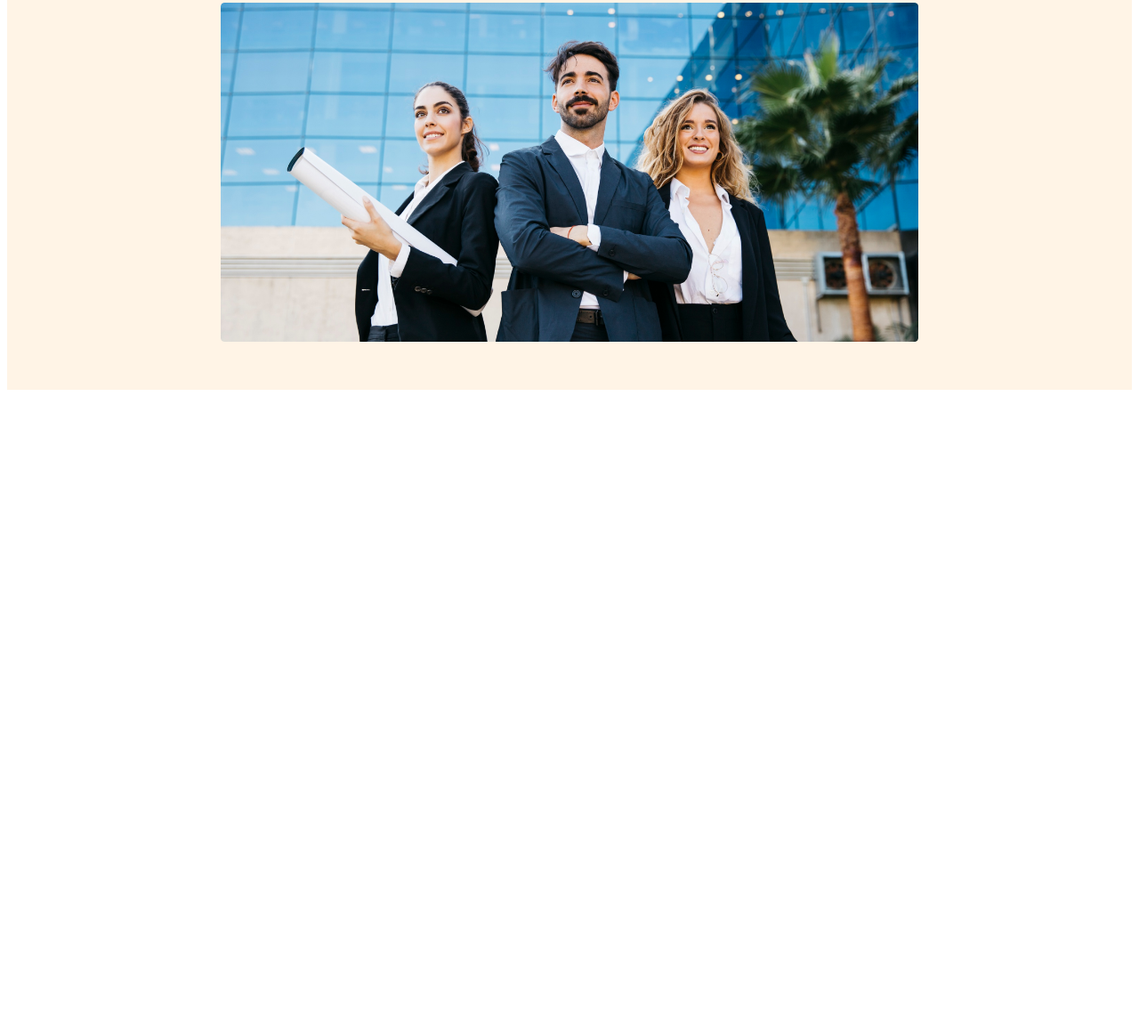
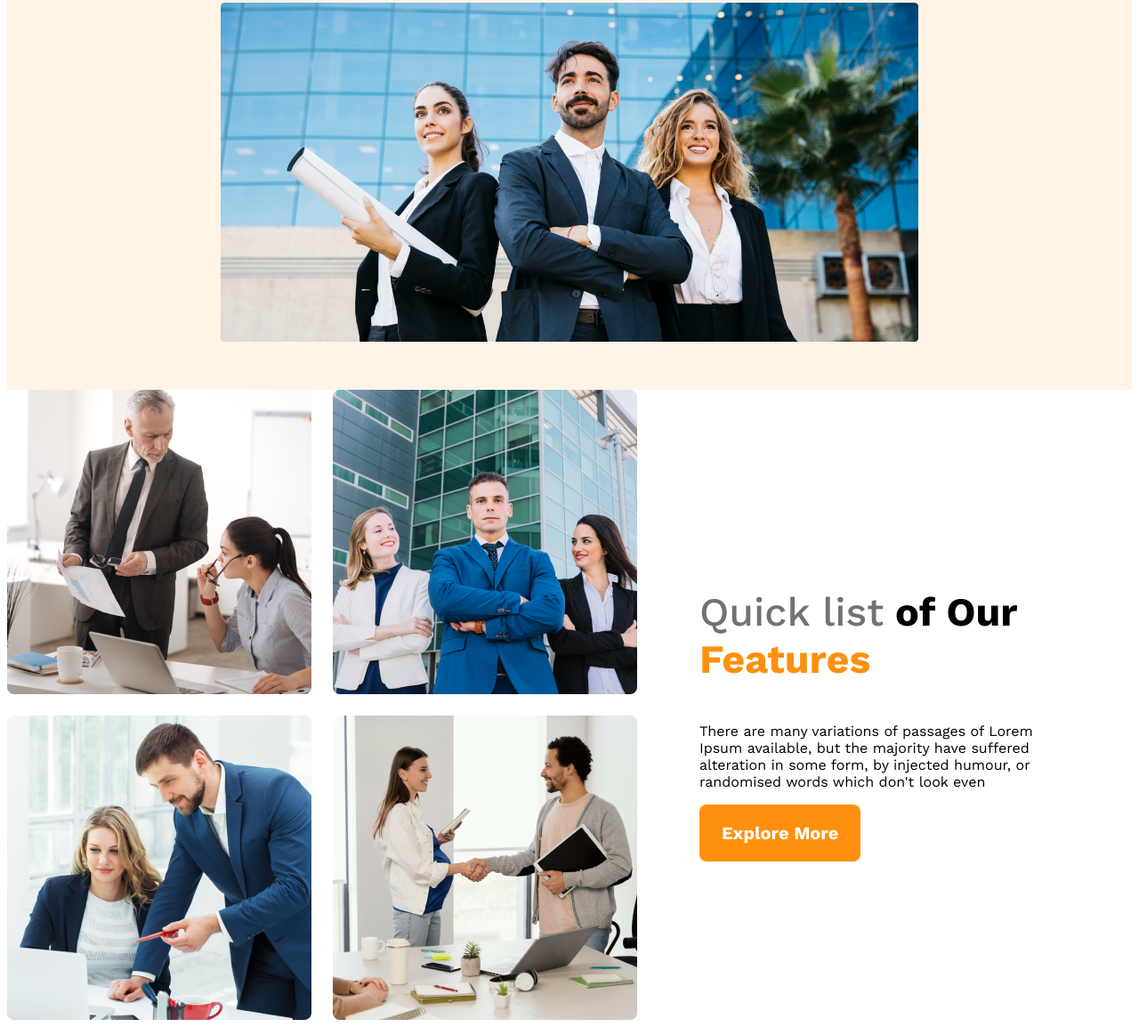
Before and after one commit to mariakhalek7/g3-architects, a plain HTML site: page index.html in a window 1280 px wide. Shown: the part 584-1738 px from the top of the page at 89% size. Before the commit the page ends 1030 px from the top, so only its background shows below. Drawn offline with nearby package versions, Linux system fonts and the light colour scheme.

Commit message:
feature section added

```diff
--- a/index.html
+++ b/index.html
@@ -29,7 +29,25 @@
 
          </div>
     </header>
+
+    <!-- header end -->
     <main>
+        <!-- features section start -->
+        <section class="teams-container">
+           <div class="teams-img-container">
+          <img src="images/team1.png" alt="">
+          <img src="images/team2.png" alt="">
+          <img src="images/team3.png" alt="">
+          <img src="images/team4.png" alt="">
+           </div>
+           <div class="tams-content">
+            <h3 class="teams-title"><span class="quick-list">Quick list</span> of Our <span class="text-features">Features</span></h3>
+            <p class="teams-description">There are many variations of passages of Lorem Ipsum available, but the majority have suffered alteration in some form, by injected humour, or randomised words which don't look even</p>
+            <button class="btn-primary">Explore More</button>
+
+           </div>
+        </section>
+
 
     </main>
     <footer>
--- a/styles/architects.css
+++ b/styles/architects.css
@@ -62,6 +62,39 @@ font-family: 'Work Sans', sans-serif;
   }
 
 
+  /* main styles */
+
+  main{
+    max-width: 1440px;
+    margin: 0 auto;
+
+  }
+  .teams-container{
+    display: flex;
+    align-items: center;
+  }
+  .teams-img-container{
+    display: grid;
+    grid-template-columns: repeat(2,1fr);
+    gap: 1.5rem;
+  }
+  .tams-content{
+    padding-left: 70px;
+    padding-right: 70px;
+  }
+  .teams-title{
+    font-size: 2.8rem;
+  }
+  .teams-title .quick-list{
+    color: #727272;
+    font-weight: 500;
+  }
+  .teams-title .text-features{
+    color: #ff900e;
+    font-weight: 700;
+  }
+
+
   /* responsive media query */
   @media screen and (max-width:576px) {
     header{
@@ -72,3 +105,13 @@ font-family: 'Work Sans', sans-serif;
     }
 
   }
+
+  @media screen and (min-width:576px) and (max-width:960px) {
+    header{
+      padding: 50px;
+    }
+    nav {
+      flex-direction: column;
+    }
+
+  }
```
